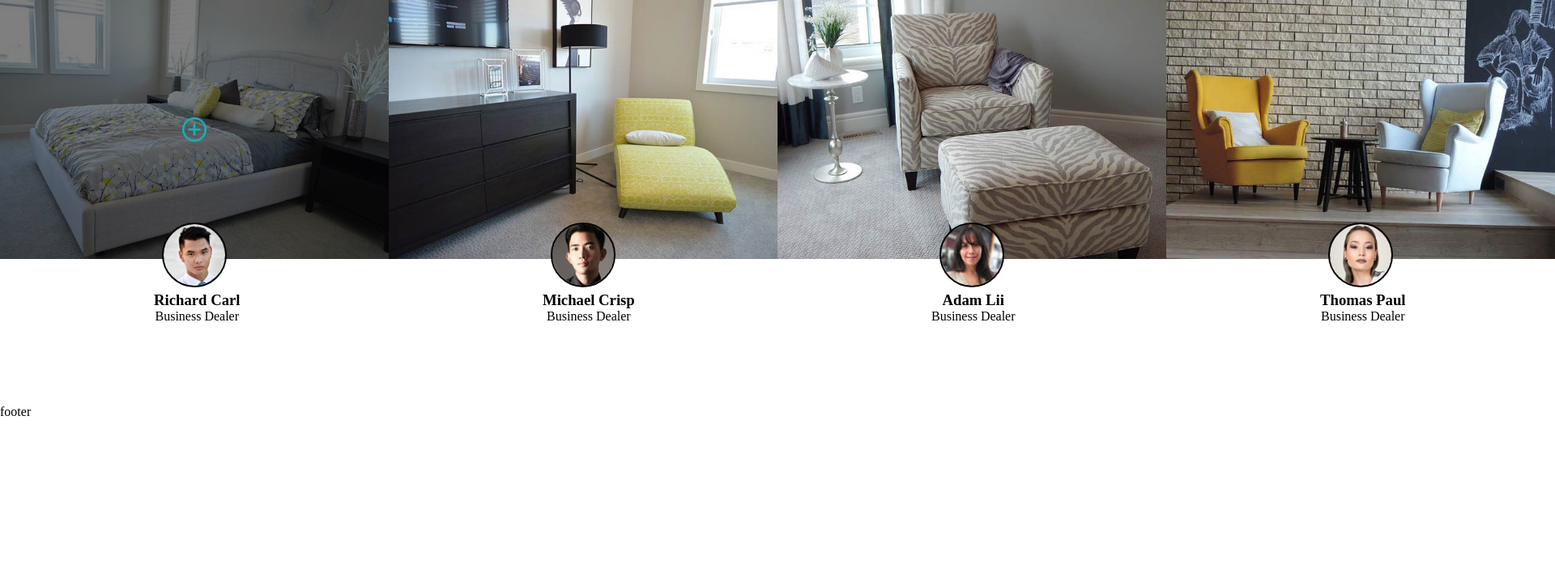
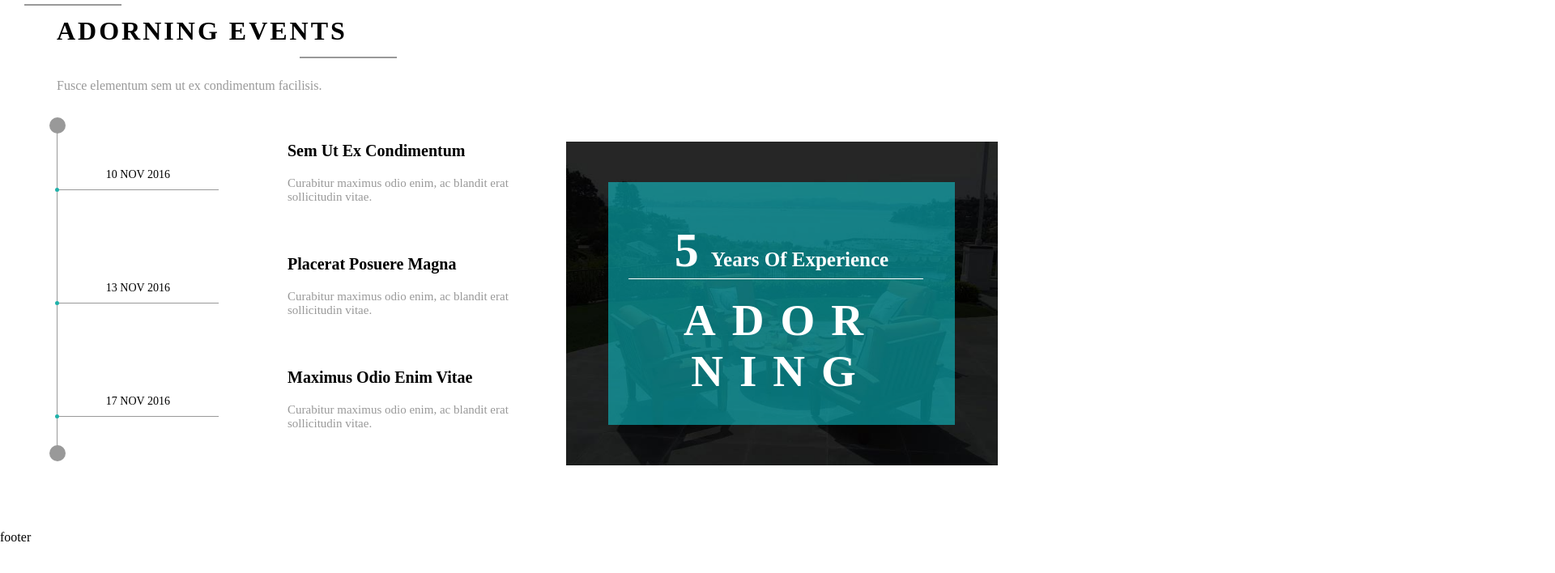
Before and after one commit to JoannaBanas/Intreior_desig, a website: page index.html in a window 1280 px wide. Shown: the top 708 px of the page at 81% size, 1920 px wide, since content can reach past the window. Drawn offline with Linux system fonts and the light colour scheme.

Commit message:
section events created

```diff
--- a/index.html
+++ b/index.html
@@ -15,77 +15,55 @@
 <section> </section>
 <section> </section>
 
-<section class="pictures">
-<div class="row">
-        <ul class="slider col">
-            <li class="col-1 img1">
-                <div>
-                    <div class="mask">
-                        <div class="plus"></div>
-                    </div>
+
+<!--SECTION EVENTS-->
+
+<section>
+    <article class="container">
+        <div class="row eventsHeader">
+            <h1>ADORNING EVENTS</h1>
+            <p>Fusce elementum sem ut ex condimentum facilisis.</p>
+        </div>
+        <div class="row lisOfDates">
+            <div class="col-1 dates">
+                <div class="date1">
+                    <p>10 NOV 2016</p>
                 </div>
-                <div class="circle"></div>
-                <div class="name">
-                    <h3>Richard Carl</h3>
-                    <p>Business Dealer</p>
+                <div class="date2">
+                    <p>13 NOV 2016</p>
                 </div>
-            </li>
-            <li class="col-1 img2">
-                <div>
-                    <div class="mask">
-                        <div class="plus"></div>
-                    </div>
+                <div class="date3">
+                    <p>17 NOV 2016</p>
                 </div>
-                <div class="circle"></div>
-                <div class="name">
-                    <h3>Michael Crisp</h3>
-                    <p>Business Dealer</p>
+            </div>
+            <div class="col-1 events">
+                <div class="eventDetails">
+                    <h2>Sem Ut Ex Condimentum</h2>
+                    <p>Curabitur maximus odio enim, ac blandit erat sollicitudin vitae.</p>
                 </div>
-            </li>
-            <li class="col-1 img3">
-                <div>
-                    <div class="mask">
-                        <div class="plus"></div>
-                    </div>
+                <div class="eventDetails">
+                    <h2>Placerat Posuere Magna</h2>
+                    <p>Curabitur maximus odio enim, ac blandit erat sollicitudin vitae.</p>
+
                 </div>
-                <div class="circle"></div>
-                <div class="name">
-                    <h3>Adam Lii</h3>
-                    <p>Business Dealer</p>
+                <div class="eventDetails">
+                    <h2>Maximus Odio Enim Vitae</h2>
+                    <p>Curabitur maximus odio enim, ac blandit erat sollicitudin vitae.</p>
+
                 </div>
-            </li>
-            <li class="col-1 img4">
-                <div>
-                    <div class="mask">
-                        <div class="plus"></div>
-                    </div>
+            </div>
+            <div class="col-2 years">
+                <div class="experience">
+                    <h3>5 <span>years of experience</span></h3>
+                    <h2>ADOR</h2>
+                    <h2>NING</h2>
                 </div>
-                <div class="circle"></div>
-                <div class="name">
-                    <h3>Thomas Paul</h3>
-                    <p>Business Dealer</p>
-                </div>
-            </li>
-            <li class="col-1 img5">
-                <div>
-                    <div class="mask">
-                        <div class="plus"></div>
-                    </div>
-                </div>
-                <div class="circle"></div>
-                <div class="name">
-                    <h3>Michael Crisp</h3>
-                    <p>Business Dealer</p>
-                </div>
-            </li>
+            </div>
+       </div>
 
-        </ul>
-</div>
-
+    </article>
 
 </section>
-<div class="clearfix"></div>
-
 
 <footer>footer</footer>
 
--- a/scss/main.scss
+++ b/scss/main.scss
@@ -1,175 +1,186 @@
 @import "grid";
 @import "reset";
 
-%circle{
+//SECTION EVENTS
+
+%beforeAfterH1{
+  width: 120px;
+  height: 2px;
+  content: "";
+  display: block;
+  background: #999;
   position: absolute;
-  height: 80px;
-  width: 80px;
-  border: 2px solid black;
-  border-radius: 50%;
-  bottom: -35px;
-  left:200px;
+}
+ .eventsHeader{
+
+   p{
+     color: #999;
+     padding-top: 20px;
    }
 
-%images{
-  width: 30em;
-  height: 20em;
+  h1 {
+    font-size: 2em;
+    text-transform: uppercase;
+    letter-spacing: 3px;
+    font-weight: 600;
+    margin: 20px 0;
+    position: relative;
+
+    &::after {
+     @extend %beforeAfterH1;
+      left: 300px;
+      bottom: -15px;
+    }
+
+    &::before {
+      @extend %beforeAfterH1;
+      left: -40px;
+      top: -15px;
+    }
+
+  }
+}
+
+ %beforeAfterEvents{
+   content: "";
+   height: 20px;
+   width:20px;
+   border-radius: 50%;
+   background: #999999;
+   display: block;
    position: absolute;
 
  }
 
-%namePosition{
-  position: absolute;
-  bottom:-80px;
-  left:190px;
-  text-align: center;
+
+ .lisOfDates{
+   height: 500px;
+   width:100%;
+   margin-top: 40px;
+   position: relative;
  }
 
+ .dates{
+   height: 400px;
+   width: 20%;
+   border-left: 1px solid #999;
+   position: relative;
 
-@keyframes wysokosc {
-  0% { height: 0;}
-  50% { height: 20em;}
-  60%{height:14em;}
-  70% {height:20em;}
-  80% {height: 16em;}
-  90% {height:20em;}
-  95% {height:18em;}
-  100% {height: 20em}
+   &::after {
+     @extend %beforeAfterEvents;
+     bottom: -15px;
+     left: -10px
+   }
 
+     &::before {
+       @extend %beforeAfterEvents;
+       top: -10px;
+       left:-10px;
+     }
+   }
+
+ %dates123{
+   width: 70%;
+   border-bottom: 1px solid #999999;
 
  }
 
-
-
-.pictures {
-  height: 500px;
-  //width: 1600x;
-  float: left;
-
+ div{
    position: relative;
-  max-width: 100%;
-
-
-  div.row{
-    //width:100%;
-    //height:500px;
+   &.date1{
+     @extend %dates123;
+     height: 20%;
 
    }
+   &.date2,
+   &.date3{
+     @extend %dates123;
+     height: 35%;
+   }
+ }
 
+.date1,
+.date2,
+.date3{
+  display: flex;
+  align-items: flex-end;
+  justify-content: center;
 
-  ul {
-    display: list-item;
-    list-style: none;
+  &::before {
+    content: '';
+    height: 5px;
+    width: 5px;
+    border-radius: 50%;
+    background: lightseagreen;
+    position: absolute;
+    bottom: -3px;
+    left: -3px;
+  }
+  p {
+    padding-bottom: 10px;
+    font-size: 14px;
+  }
+}
+
+.events{
+  height: 500px;
+}
+
+div.eventDetails{
   width: 100%;
+  height: 28%;
+
+  h2{
+    padding: 20px 0;
+    font-size: 20px;
+    text-transform: capitalize;
+  }
+
+  p{
+    color: #999999;
+    font-size: 15px;
   }
 }
 
 
-
-div{
-  .mask {
-    width: 100%;
-    height: 20em;
-
-
-    &:hover {
-      background-color: rgba(0, 0, 0, 0.5);
-      z-index: 2;
+.years{
+  height: 400px;
+  background: url("../images/8.jpg")no-repeat center top/contain;
+  position: absolute;
+  right: -40px;
+  top: 20px;
   display: flex;
   align-items: center;
   justify-content: center;
 
-      .plus{
-        height: 30px;
-        width:30px;
-        background: url("../images/plus.png")no-repeat  center top/cover;
+  .experience{
+    width: 75%;
+    height: 75%;
+    background: rgba(9, 243, 255, 0.45);
+    text-align: center;
+    padding-top: 50px;
+    color: white;
   }
 
-      animation-name:wysokosc;
-      animation-duration:0.8s;
+  h3{
+    font-size: 60px;
+    padding-bottom: 20px;
+    span{
+      font-size: 25px;
+      text-transform: capitalize;
 
 
+      &:after{
+        @extend %beforeAfterH1;
+        height: 1px;
+        background: white;
+        width: 85%;
+        left: 25px;
       }
     }
-
-  .img1 {
-    @extend %images;
-    background: url("../images/4.jpg") no-repeat center top/cover;
   }
-
-    .circle {
-      @extend %circle;
-      background: url("../images/4.png") no-repeat center top/cover;
-    }
-
-    .name {
-      @extend %namePosition
+  h2{
+    font-size: 55px;
+    letter-spacing: 20px;
   }
 }
-
-  .img2 {
-    @extend %images;
-    background: url("../images/5.jpg") no-repeat center top/cover;
-    left: 30em;
-
-    .circle {
-      @extend %circle;
-      background: url("../images/3.png") no-repeat center top/cover;
-    }
-
-    .name {
-      @extend %namePosition
-    }
-
-  }
-  .img3 {
-    @extend %images;
-    background: url("../images/6.jpg") no-repeat center top/cover;
-    left: 60em;
-
-    .circle {
-      @extend %circle;
-      background: url("../images/2.png") no-repeat center top/cover;
-    }
-
-    .name {
-      @extend %namePosition
-    }
-
-  }
-  .img4 {
-    @extend %images;
-    background: url("../images/1.jpg") no-repeat center top/cover;
-    left: 90em;
-
-    .circle {
-      @extend %circle;
-      background: url("../images/1.png") no-repeat center top/cover;
-
-    }
-    .name {
-      @extend %namePosition
-    }
-
-  }
- .img5 {
-   //display: none;
-    @extend %images;
-    background: url("../images/4.jpg") no-repeat center top/cover;
-    left: 120em;
-
-    .circle {
-      @extend %circle;
-      background: url("../images/3.png") no-repeat center top/cover;
-    }
-
-    .name {
-      @extend %namePosition
-    }
-  }
-
-
-.clearfix{
-  clear: both;
-  display: block;
-}
```
Also changed, not shown: css/main.css. Lines whose indentation alone changed are shown as unchanged.
